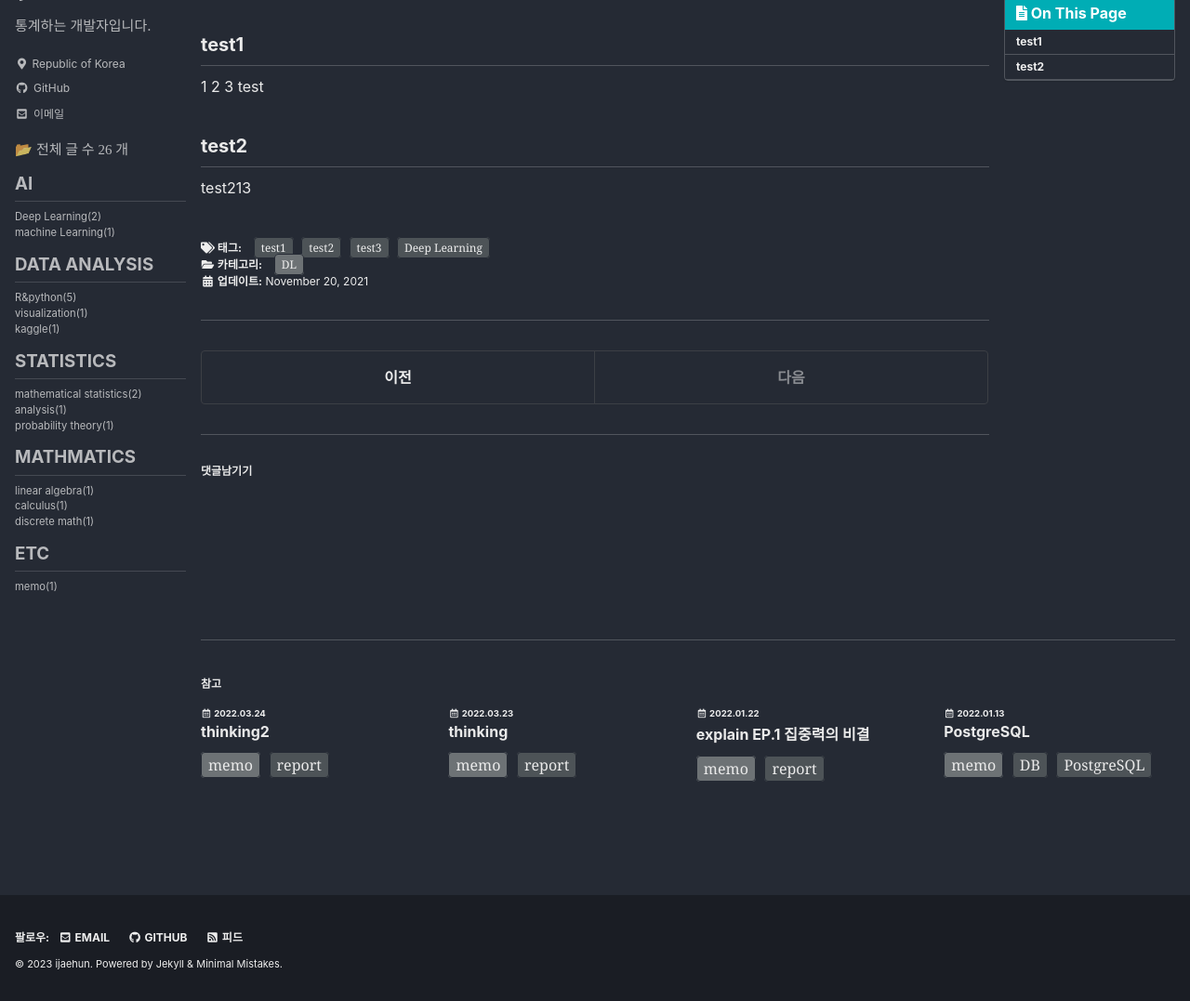
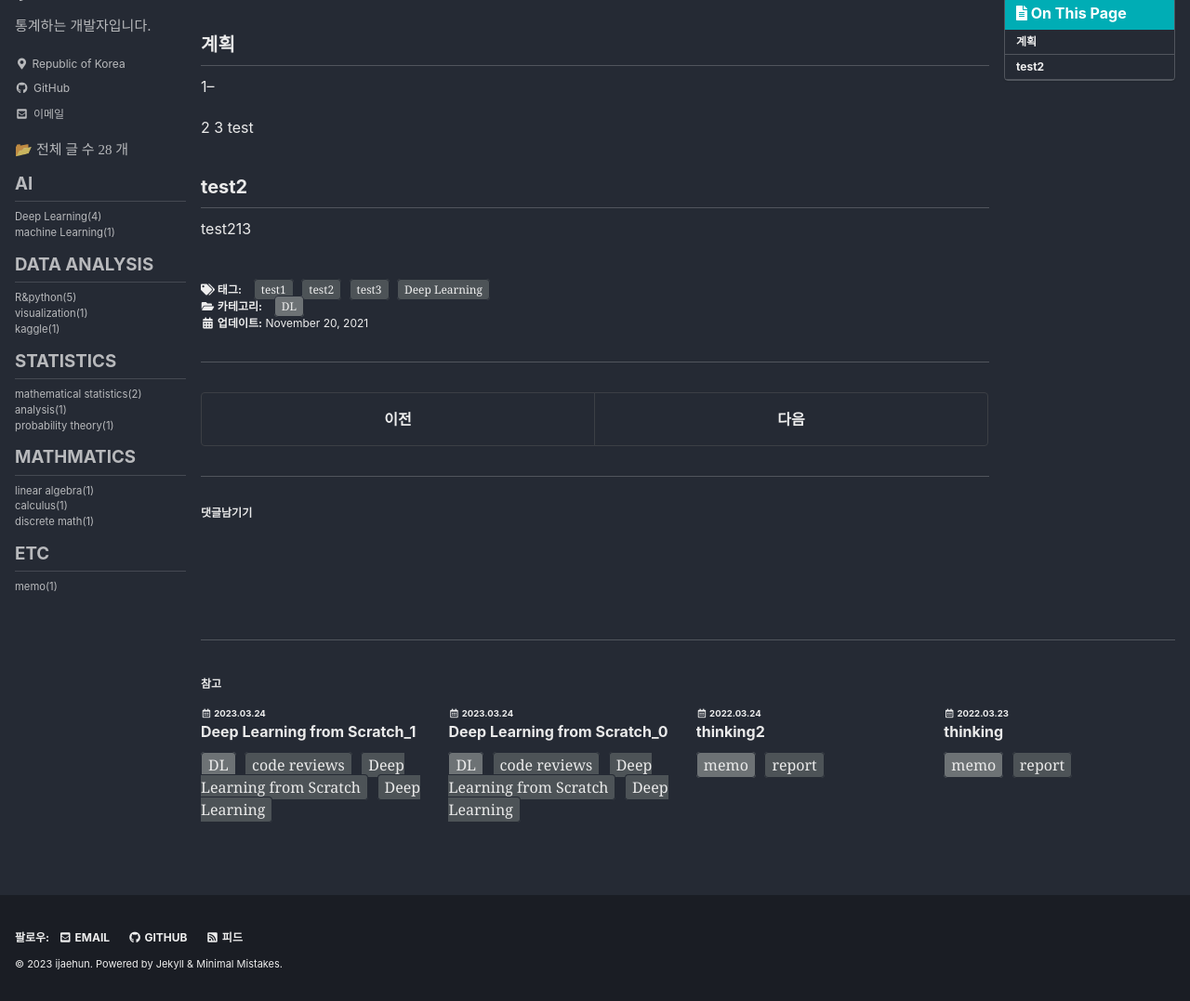
Before and after one commit to ijaehun/ijaehun.github.io, a Jekyll site: the page built from _posts/DL/2021-11-20-DLtest2.md, in a window 1280 px wide and 1349 px high, cut to the strip 272-1349 px from the top of the window. Shown: the whole strip at 93% size. Built offline with Jekyll 4.4.1, drawn with Linux system fonts in a browser that asks for light colours; cached includes are drawn as plain includes; some web fonts are replaced; comment, search, counter and statistics services are not loaded.

Commit message:
update DL

```diff
--- a/_posts/DL/2021-11-20-DLtest2.md
+++ b/_posts/DL/2021-11-20-DLtest2.md
@@ -14,9 +14,12 @@ comment: true
 ---
 
 
-## test1
+## 계획
 
-1
+1--
+
+
+
 2
 3
 test
--- /dev/null
+++ b/_posts/DL/2023-03-24-DLStudy0.md
@@ -0,0 +1,25 @@
+---
+title:  "Deep Learning from Scratch_0"
+search: false
+categories:
+  - DL
+tags:
+  - [Deep Learning, Deep Learning from Scratch,code reviews]
+toc: true
+toc_sticky: true
+
+date: 2023-03-24
+last_modified_at: 2023-03-24
+comment: true
+---
+
+
+
+# Deep Learning from Scratch
+
+1.
+2.
+
+## test2
+
+test213
--- /dev/null
+++ b/_posts/DL/2023-03-24-DLStudy1.md
@@ -0,0 +1,25 @@
+---
+title:  "Deep Learning from Scratch_1"
+search: false
+categories:
+  - DL
+tags:
+  - [Deep Learning, Deep Learning from Scratch,code reviews]
+toc: true
+toc_sticky: true
+
+date: 2023-03-24
+last_modified_at: 2023-03-24
+comment: true
+---
+
+
+
+# Deep Learning from Scratch
+
+1.
+2.
+
+## test2
+
+test213
```
